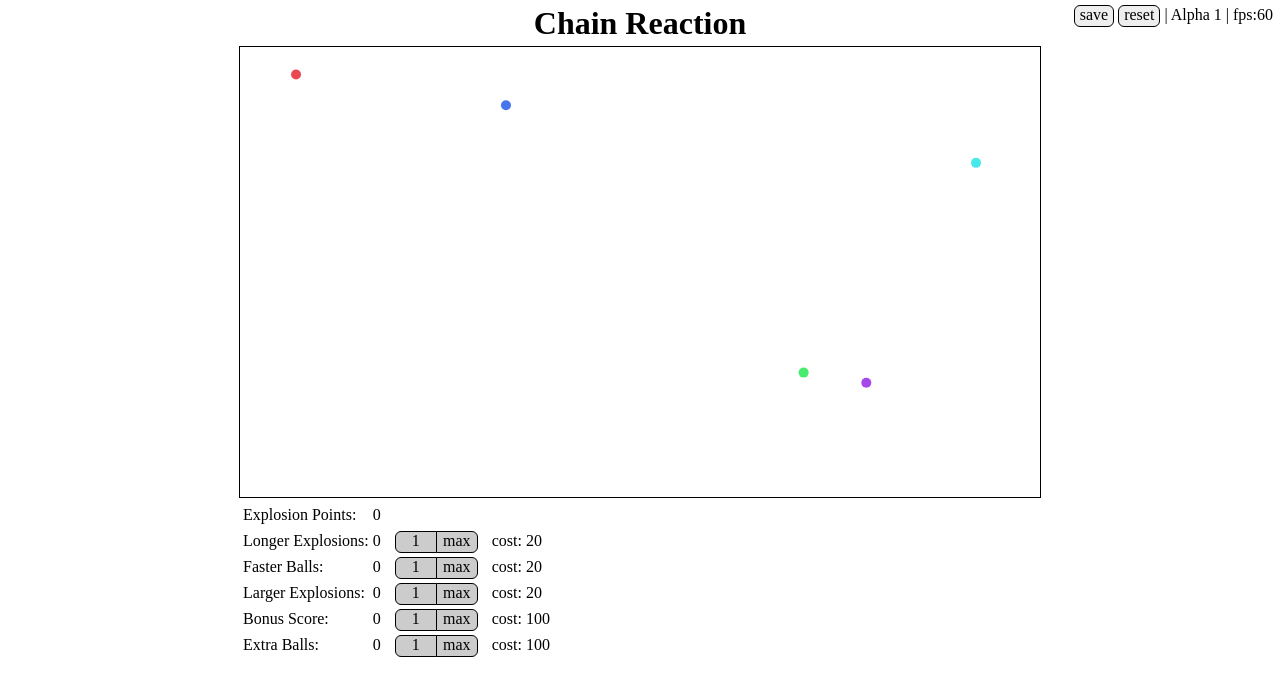
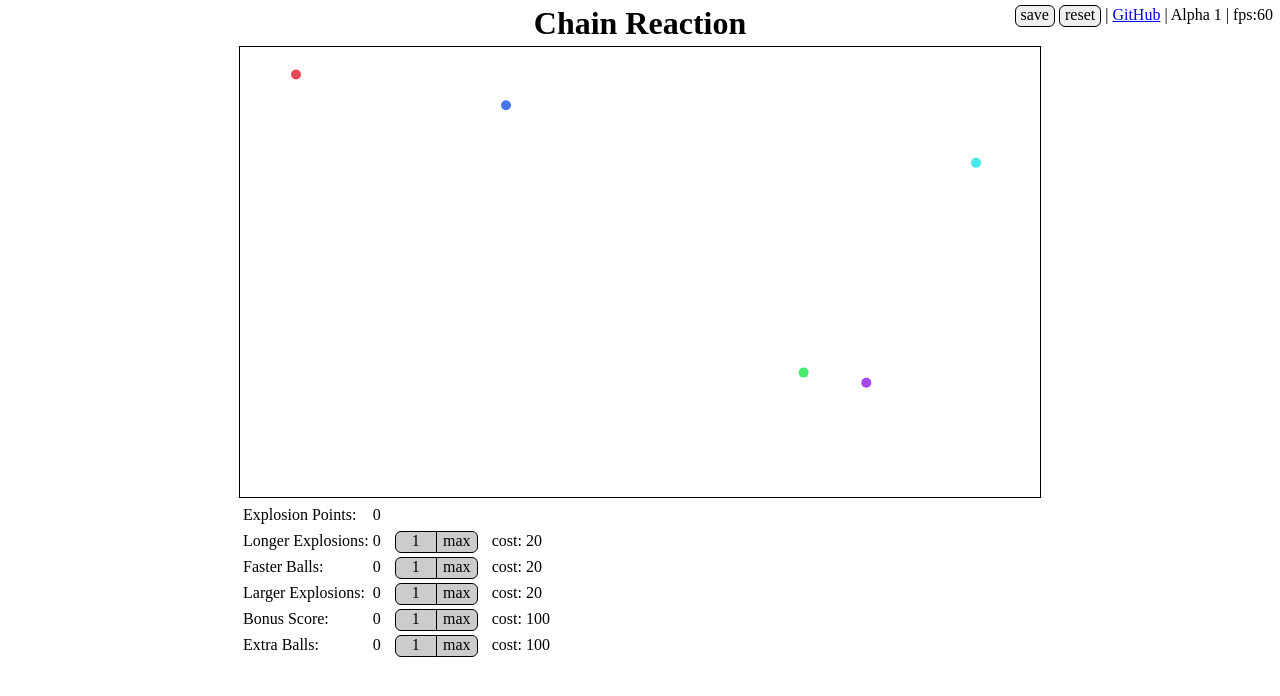
Before and after one commit to bluecheetah001/ChainReaction, a plain HTML site: page index.html in a window 1280 px wide. Drawn offline with Linux system fonts and the light colour scheme.

Commit message:
Web things

```diff
--- a/index.html
+++ b/index.html
@@ -7,6 +7,15 @@
         <script type="text/javascript" src="src/objects.js"></script>
         <script type="text/javascript" src="src/resources.js"></script>
         <script type="text/javascript" src="src/main.js"></script>
+        <script>
+            (function(i,s,o,g,r,a,m){i['GoogleAnalyticsObject']=r;i[r]=i[r]||function(){
+            (i[r].q=i[r].q||[]).push(arguments)},i[r].l=1*new Date();a=s.createElement(o),
+            m=s.getElementsByTagName(o)[0];a.async=1;a.src=g;m.parentNode.insertBefore(a,m)
+            })(window,document,'script','//www.google-analytics.com/analytics.js','ga');
+
+            ga('create', 'UA-59152291-1', 'auto');
+            ga('send', 'pageview');
+        </script>
     </head>
     <body onload="init();">
         <div id="centerer">
@@ -17,7 +26,7 @@
         <div id="meta">
             <span id="save" class='button active'>save</span>
             <span id="reset" class='button active'>reset</span>
-            | Alpha 1 | fps:<span id="fps"></span>
+            | <a href="https://github.com/bluecheetah001/ChainReaction">GitHub</a> | Alpha 1 | fps:<span id="fps"></span>
         </div>
     </body>
 </html>
```
Also changed, not shown: 1 other file.
